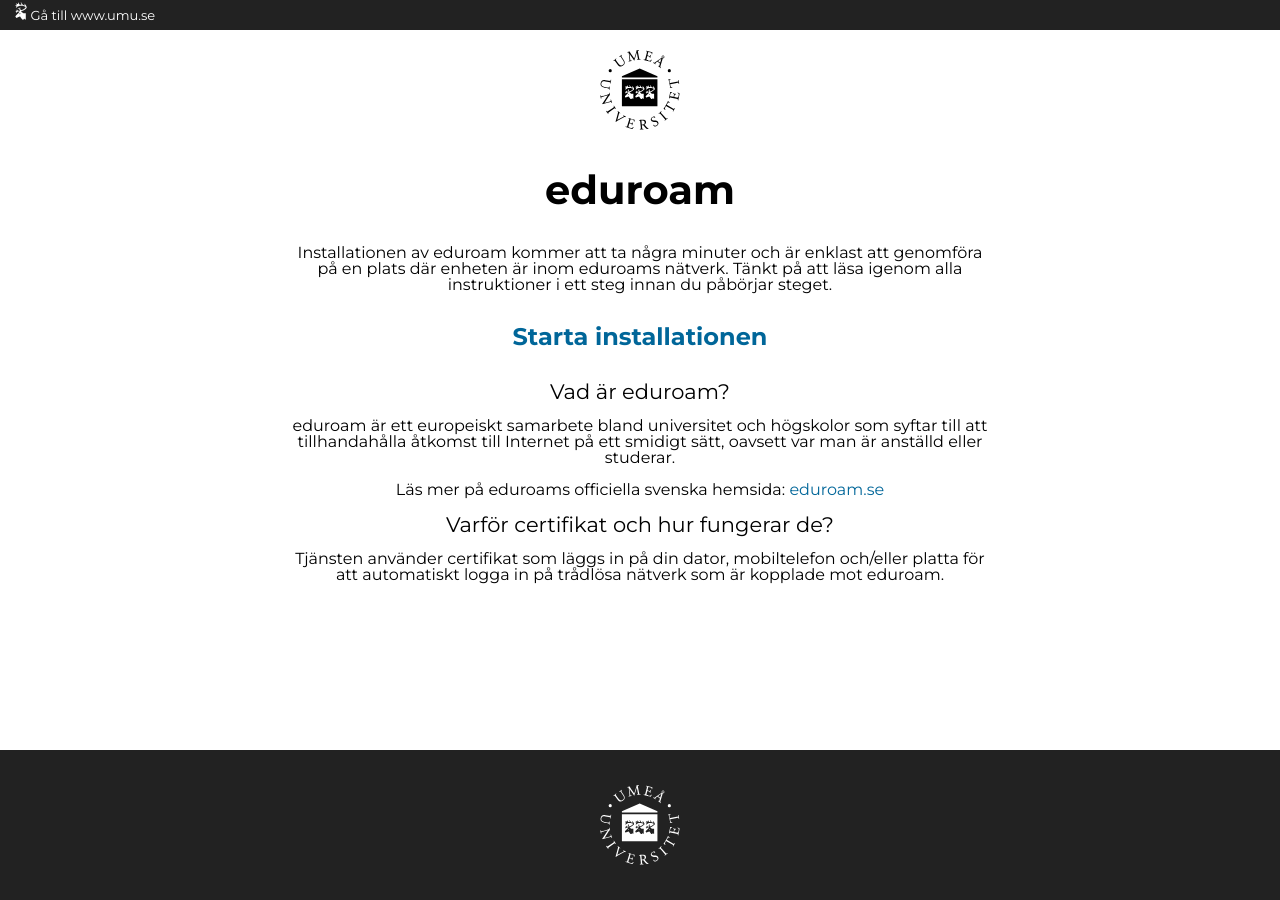
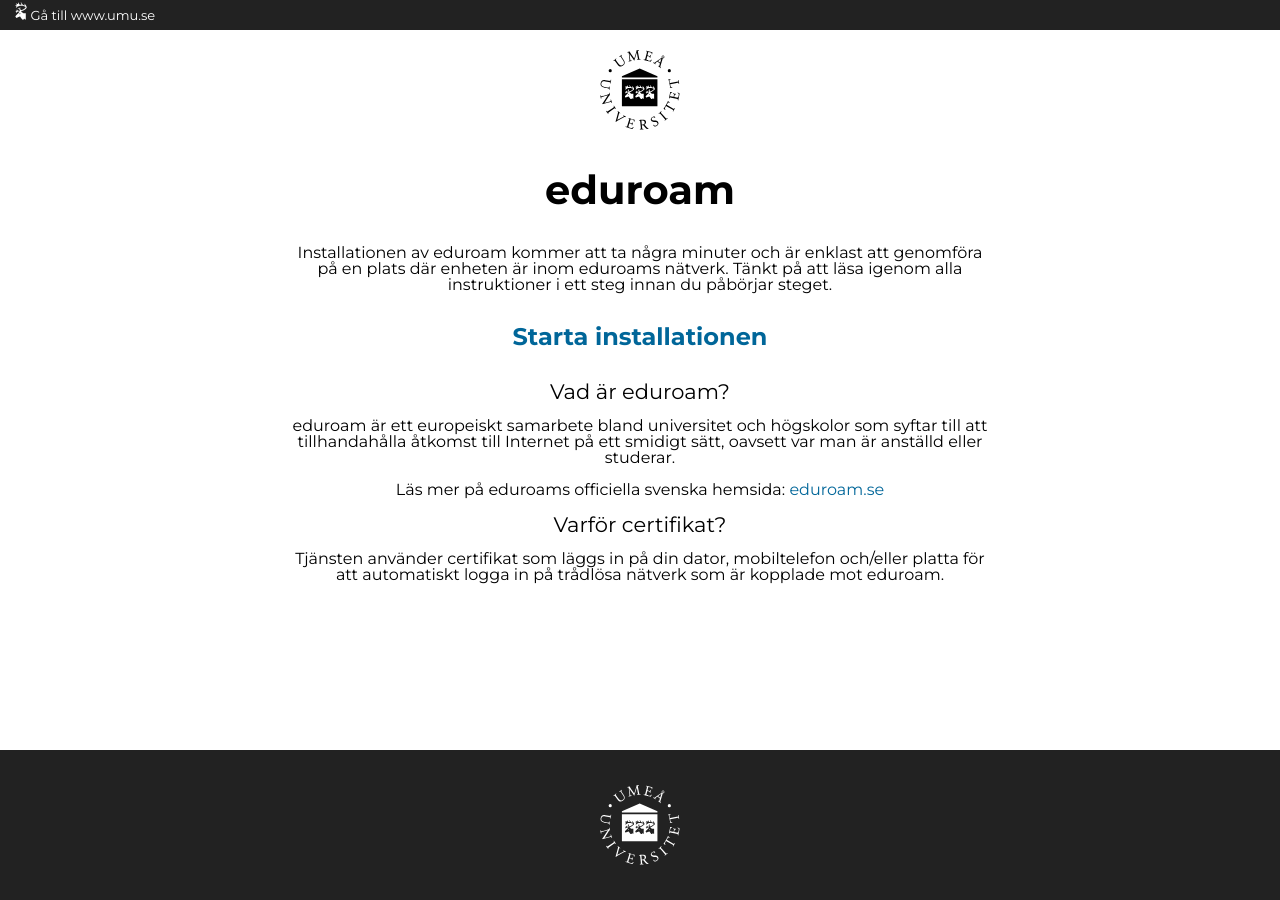
Before and after one commit to f95johansson/eduroam-design, a Jekyll site: the page built from index.md, in a window 1280 px wide. Built offline with Jekyll 4.4.1, drawn with Linux system fonts in a browser that asks for light colours.

Commit message:
Update index.md

```diff
--- a/index.md
+++ b/index.md
@@ -25,7 +25,7 @@ Läs mer på eduroams officiella svenska hemsida: [eduroam.se](www.eduroam.se)
 {: class="center startPageinfo"}
 <br>
 
-### Varför certifikat och hur fungerar de?
+### Varför certifikat?
 {: class="center"}
 <br>
 
```
